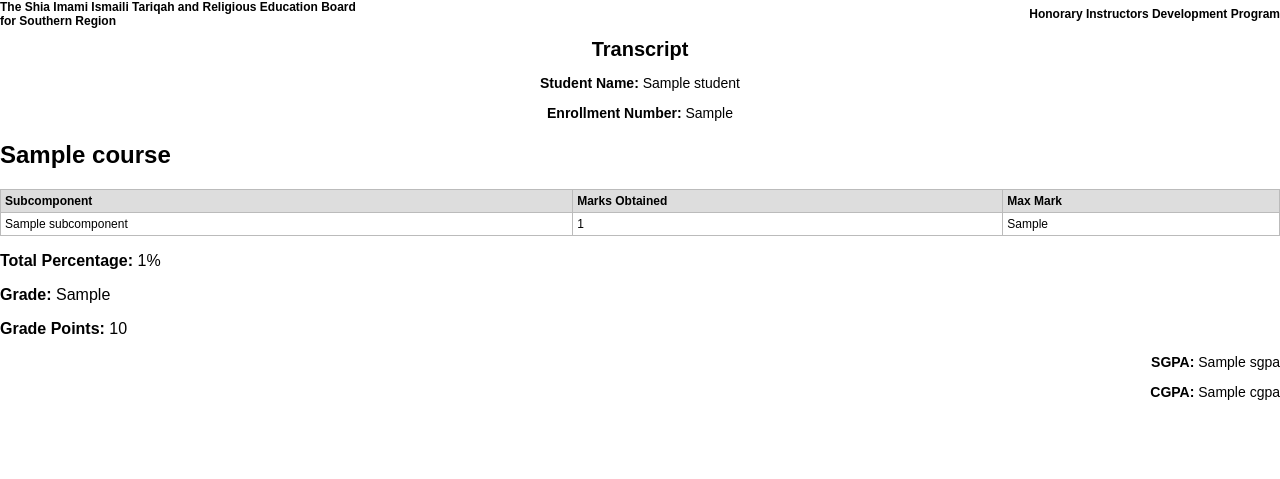
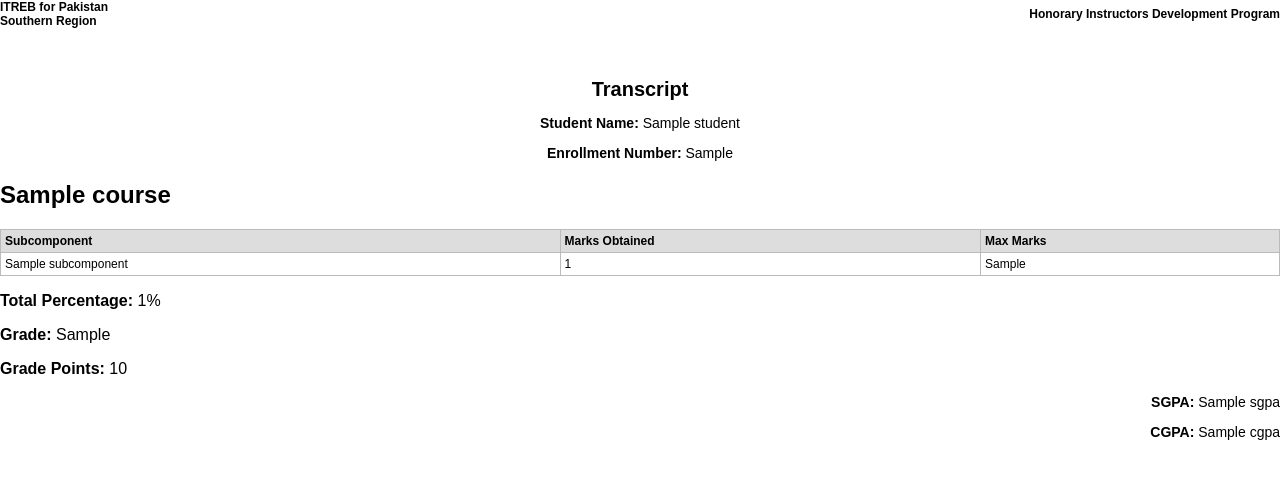
Before and after one commit to zayantharani/TranscriptGenerator, a Flask app: template templates/transcript_template.html in a window 1280 px wide. Shown: the top 479 px of the page. Run offline with Flask 3, Linux system fonts and the light colour scheme; the template is opened without the code that fills it: most values are stand-ins (such as "Sample title", 1, 10 or a date in 2020).

Commit message:
Update readme and misc feedback

```diff
--- a/templates/transcript_template.html
+++ b/templates/transcript_template.html
@@ -1,6 +1,7 @@
 <!-- templates/transcript_template.html -->
 <!DOCTYPE html>
 <html>
+
 <head>
     <style>
         /* Set page size to A4 */
@@ -8,70 +9,85 @@
             size: A4 portrait;
             margin: 1cm;
         }
+
         body {
             font-family: Arial, sans-serif;
             margin: 0;
         }
+
         .transcript {
             width: 100%;
             padding: 0;
         }
+
         .header {
             display: flex;
             justify-content: space-between;
             align-items: center;
-            margin-bottom: 10px;
+            margin-bottom: 50px;
         }
+
         .header-left {
             text-align: left;
             font-size: 12px;
         }
+
         .header-right {
             text-align: right;
             font-size: 12px;
         }
+
         h1 {
             text-align: center;
             font-size: 20px;
             margin: 10px 0;
         }
+
         .student-info {
             text-align: center;
             margin-bottom: 10px;
             font-size: 14px;
         }
+
         .course {
             margin-bottom: 10px;
         }
+
         table {
             width: 100%;
             border-collapse: collapse;
             font-size: 12px;
         }
-        th, td {
+
+        th,
+        td {
             border: 1px solid #bbb;
             padding: 4px;
             text-align: left;
         }
+
         th {
             background-color: #ddd;
         }
+
         .footer {
             margin-top: 10px;
             font-size: 14px;
             text-align: right;
         }
+
         /* Ensure content fits on one page */
         .content {
             page-break-inside: avoid;
         }
     </style>
 </head>
+
 <body>
     <div class="transcript content">
         <div class="header">
             <div class="header-left">
-                <strong>The Shia Imami Ismaili Tariqah and Religious Education Board<br>for Southern Region</strong>
+                <strong>ITREB for Pakistan<br>Southern Region</strong>
             </div>
             <div class="header-right">
                 <strong>Honorary Instructors Development Program</strong>
@@ -92,7 +108,7 @@
                 <tr>
                     <th>Subcomponent</th>
                     <th>Marks Obtained</th>
-                    <th>Max Mark</th>
+                    <th>Max Marks</th>
                 </tr>
                 {% for grade in course.grades %}
                 <tr>
@@ -114,4 +130,5 @@
         </div>
     </div>
 </body>
+
 </html>
```
Also changed, not shown: requirements.txt (added, +28 -0 lines), Readme.md (added), 1 other file.
